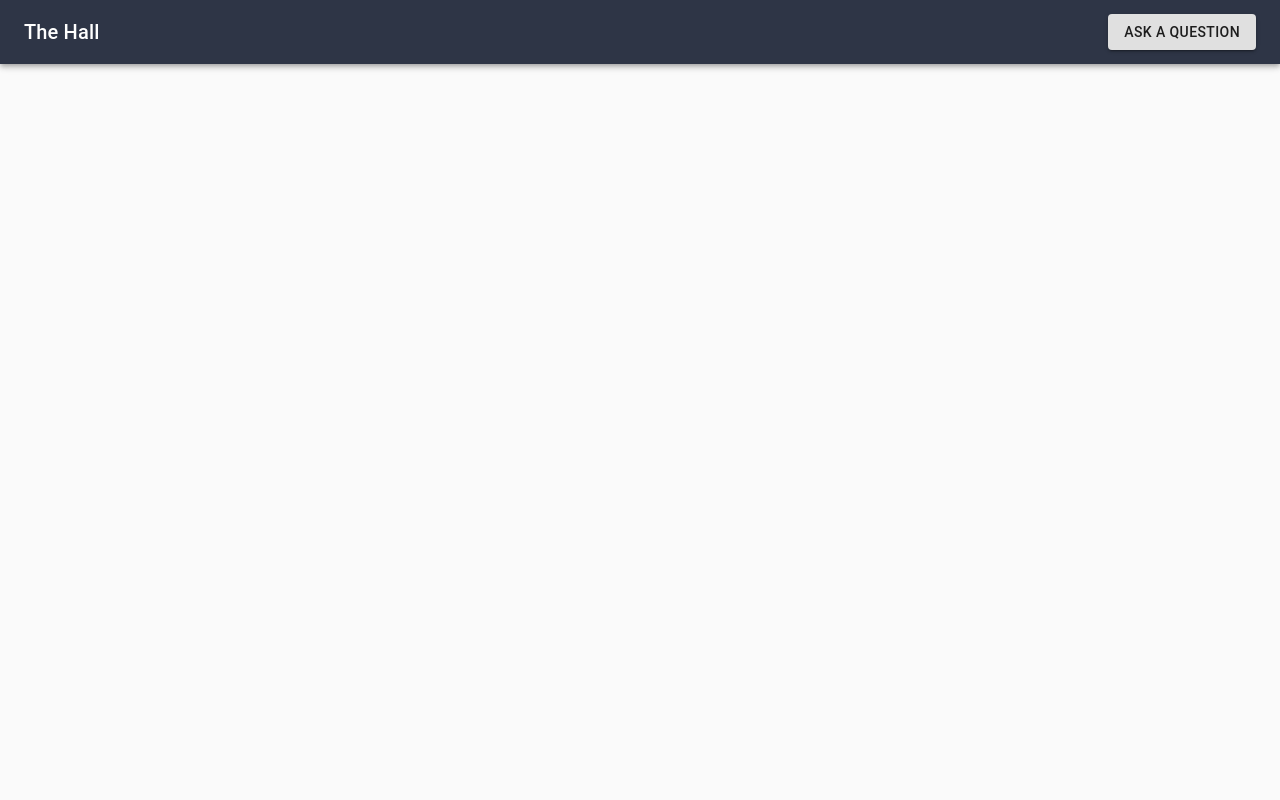
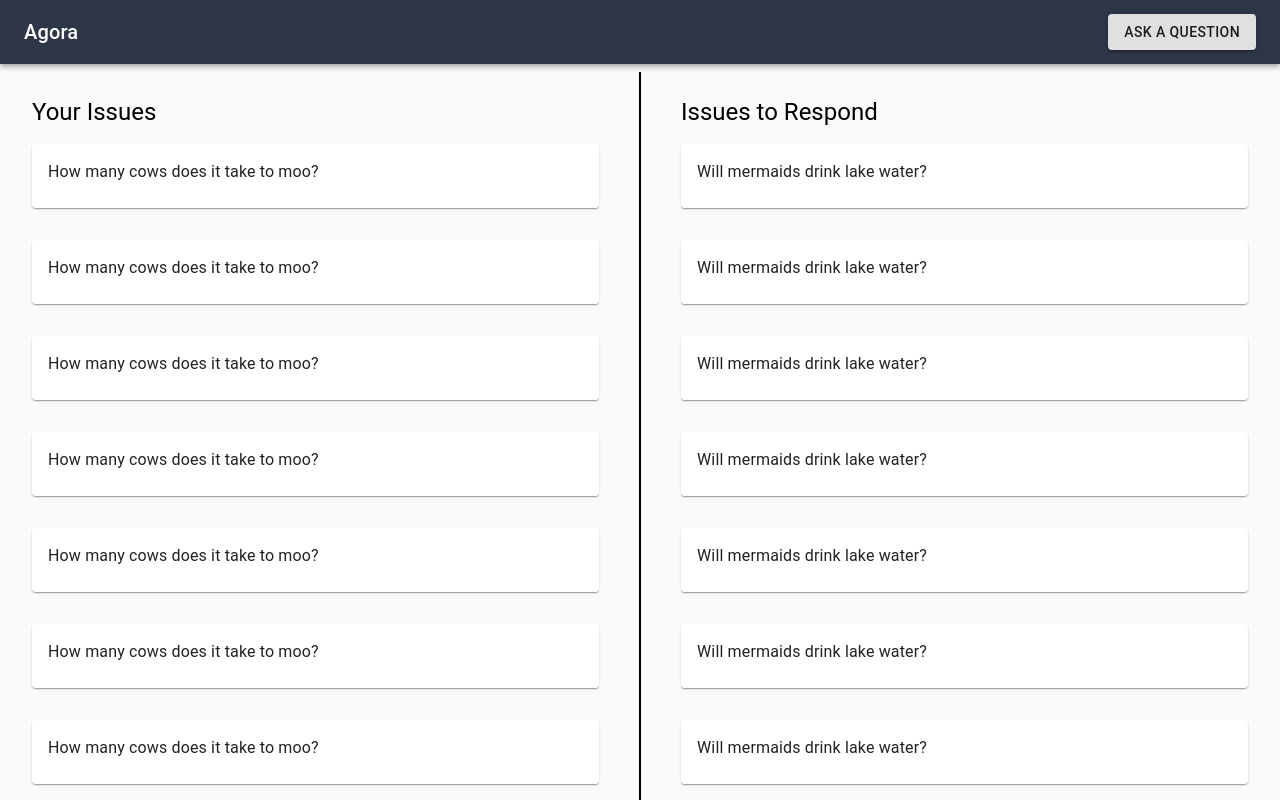
Before and after one commit to rbth7e5/bustythesquirrel, a React (Create React App) app: page / in a window 1280 px wide. Shown: the top 800 px of the page. Built offline with nearby package versions, Linux system fonts and the light colour scheme.

Commit message:
Lists...

```diff
--- /dev/null
+++ b/src/Agora.jsx
@@ -0,0 +1,122 @@
+import {
+  AppBar,
+  Button,
+  Card,
+  CardContent,
+  List,
+  Toolbar,
+  Typography
+} from "@material-ui/core";
+import { makeStyles } from "@material-ui/core/styles";
+import React, { useState } from "react";
+import AskDialog from "./AskDialog";
+
+const useStyles = makeStyles(theme => ({
+  root: {
+    flexGrow: 1
+  },
+  title: {
+    flexGrow: 1
+  },
+  content: {
+    flex: 1,
+    display: "flex",
+    flexDirection: "row"
+  },
+  card: {
+    marginBottom: 32
+  },
+  issuesView: {
+    display: "flex",
+    flex: 1,
+    padding: 32,
+    flexDirection: "column"
+  },
+  issuesContent: {
+    display: "flex",
+    flexDirection: "column",
+    justifyContent: "space-between"
+  },
+  divider: {
+    width: 2,
+    backgroundColor: "black",
+    margin: 8
+  }
+}));
+
+export default function Agora() {
+  const classes = useStyles();
+  const [askOpen, setAskOpen] = useState(false);
+  const questions = [
+    "How many cows does it take to moo?",
+    "How many cows does it take to moo?",
+    "How many cows does it take to moo?",
+    "How many cows does it take to moo?",
+    "How many cows does it take to moo?",
+    "How many cows does it take to moo?",
+    "How many cows does it take to moo?",
+    "How many cows does it take to moo?",
+    "How many cows does it take to moo?",
+    "How many cows does it take to moo?",
+    "How many cows does it take to moo?"
+  ];
+  const issues = [
+    "Will mermaids drink lake water?",
+    "Will mermaids drink lake water?",
+    "Will mermaids drink lake water?",
+    "Will mermaids drink lake water?",
+    "Will mermaids drink lake water?",
+    "Will mermaids drink lake water?",
+    "Will mermaids drink lake water?",
+    "Will mermaids drink lake water?",
+    "Will mermaids drink lake water?",
+    "Will mermaids drink lake water?",
+    "Will mermaids drink lake water?"
+  ];
+  return (
+    <div className={classes.root}>
+      <AppBar position="static">
+        <Toolbar>
+          <Typography variant="h6" className={classes.title}>
+            Agora
+          </Typography>
+          <Button variant="contained" onClick={() => setAskOpen(true)}>
+            Ask a Question
+          </Button>
+        </Toolbar>
+      </AppBar>
+      <div className={classes.content}>
+        <div className={classes.issuesView}>
+          <Typography gutterBottom variant="h5" component="h2">
+            Your Issues
+          </Typography>
+          <List>
+            {questions.map((qns, i) => (
+              <Card key={i} className={classes.card}>
+                <CardContent>
+                  <Typography>{qns}</Typography>
+                </CardContent>
+              </Card>
+            ))}
+          </List>
+        </div>
+        <div className={classes.divider} />
+        <div className={classes.issuesView}>
+          <Typography gutterBottom variant="h5" component="h2">
+            Issues to Respond
+          </Typography>
+          <List>
+            {issues.map((issue, i) => (
+              <Card key={i} className={classes.card}>
+                <CardContent>
+                  <Typography>{issue}</Typography>
+                </CardContent>
+              </Card>
+            ))}
+          </List>
+        </div>
+      </div>
+      <AskDialog open={askOpen} onClose={() => setAskOpen(false)} />
+    </div>
+  );
+}
--- a/src/App.jsx
+++ b/src/App.jsx
@@ -6,7 +6,7 @@ import Welcome from "./Welcome";
 import { createMuiTheme, makeStyles } from "@material-ui/core/styles";
 import { ThemeProvider } from "@material-ui/styles";
 import AskDialog from "./AskDialog";
-import Hall from "./Hall";
+import Agora from "./Agora";
 
 const theme = createMuiTheme({
   palette: {
@@ -47,7 +47,7 @@ function App() {
               <AskDialog />
             </Route>
             <Route path="/">
-              <Hall />
+              <Agora />
             </Route>
           </Switch>
         </Router>
--- a/src/Hall.jsx
+++ /dev/null
@@ -1,34 +0,0 @@
-import { AppBar, Button, Toolbar, Typography } from "@material-ui/core";
-import { makeStyles } from "@material-ui/core/styles";
-import React, { useState } from "react";
-import AskDialog from "./AskDialog";
-
-const useStyles = makeStyles(theme => ({
-  root: {
-    flexGrow: 1
-  },
-  title: {
-    flexGrow: 1
-  }
-}));
-
-export default function Hall() {
-  const classes = useStyles();
-  const [askOpen, setAskOpen] = useState(false);
-
-  return (
-    <div className={classes.root}>
-      <AppBar position="static">
-        <Toolbar>
-          <Typography variant="h6" className={classes.title}>
-            The Hall
-          </Typography>
-          <Button variant="contained" onClick={() => setAskOpen(true)}>
-            Ask a Question
-          </Button>
-        </Toolbar>
-      </AppBar>
-      <AskDialog open={askOpen} onClose={() => setAskOpen(false)} />
-    </div>
-  );
-}
```
